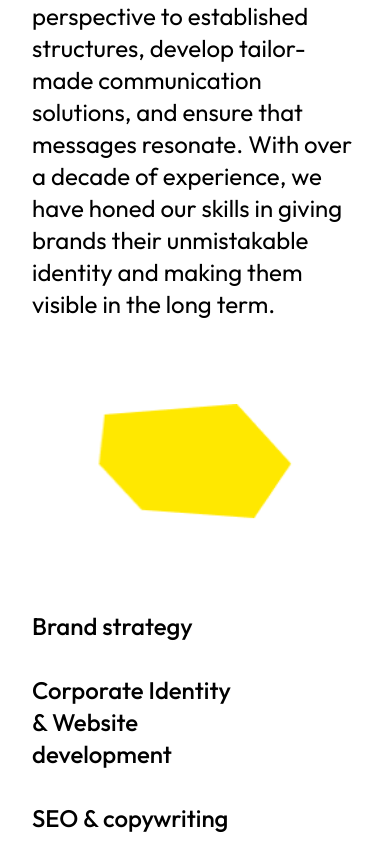
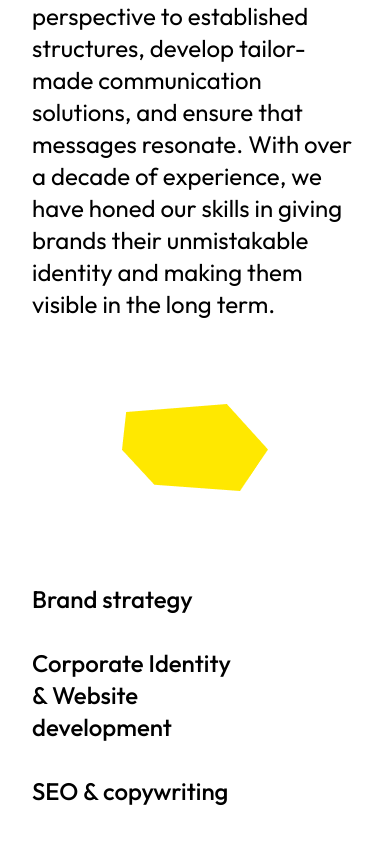
Before and after one commit to Baumeister-CO/Baumeister-v2, a website: page index.html in a window 390 px wide. Shown: the part 1156-2000 px from the top of the page. Drawn offline with nearby package versions, Linux system fonts and the light colour scheme; files that its build step writes are made by us from their sources.

Commit message:
update: size of the yellow thing
Co-authored-by: <n.kayiranga@alustudent.com>

```diff
--- a/index.html
+++ b/index.html
@@ -34,7 +34,7 @@
     <div id="hero"></div>
     <div id="about"></div>
     <div class=" sticky top-0 flex justify-center items-center">
-      <img class="w-48 md:w-49 lg:w-52" src="/public/images/sect-1-img.png">
+      <img class="w-36.5 md:w-49 lg:w-52" src="/public/images/sect-1-img.png">
     </div>
     <div id="services"></div>
     <div id="references"></div>
```
